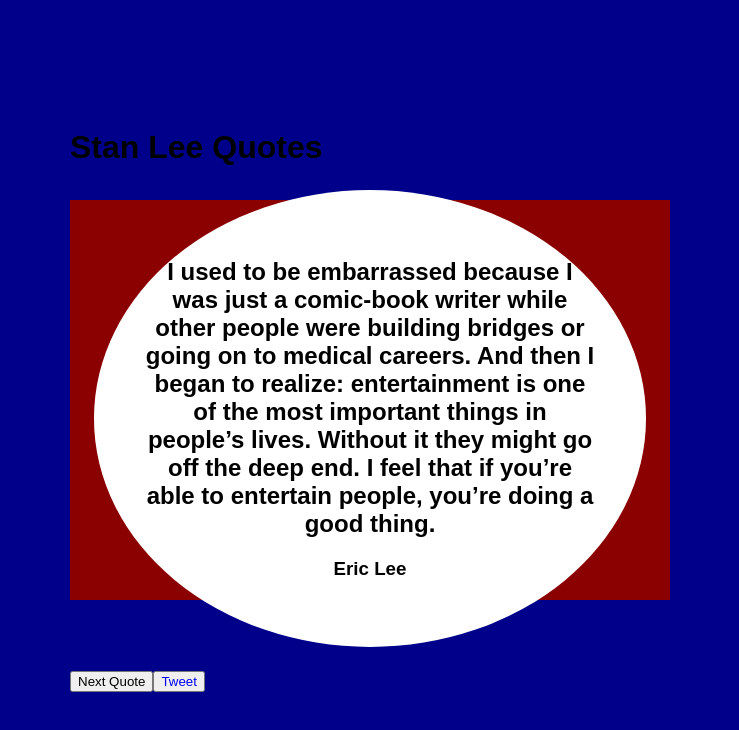
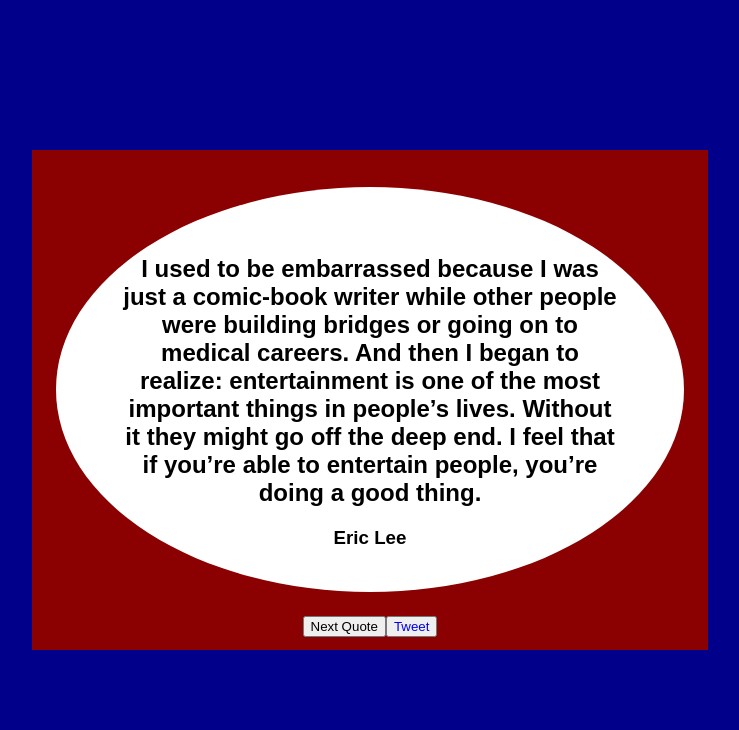
Before and after one commit to marthasharpe/Random-Joke-App, a React (Create React App) app: page / in a window 1280 px wide. Shown: the top 730 px of the page, without its empty margins (270-1009 px from the left). Built offline with nearby package versions, Linux system fonts and the light colour scheme.

Commit message:
fix styling

```diff
--- a/src/App.js
+++ b/src/App.js
@@ -7,8 +7,7 @@
   justifyContent: "center",
   alignItems: "center",
   background: "darkred",
-  width: 600,
-  height: 400
+  height: 500
 }
 
 function App() {
--- a/src/Buttons.js
+++ b/src/Buttons.js
@@ -1,8 +1,13 @@
 import React from 'react';
+
+const buttonBox = {
+    display: "flex",
+    justifyContent: "center",
+}
 
 function Buttons(props) {
     return(
-        <div className="button-container">
+        <div className="button-container" style={buttonBox}>
             <button
                 className="quote-button"
                 id="new-quote"
--- a/src/QuoteBox.js
+++ b/src/QuoteBox.js
@@ -64,8 +64,7 @@
     }
     render() {
         return(
-            <div id="quote-box">
-                <h1>Stan Lee Quotes</h1>
+            <div className="quote-box" id="quote-box">
                 <Quotes randomQuote={this.state.randomQuote}/>
                 <Buttons getQuote={this.getQuote}/>
             </div>
--- a/src/Quotes.js
+++ b/src/Quotes.js
@@ -1,11 +1,10 @@
 import React from 'react';
 
 const quoteBubble = {
-    width: "auto",
-    maxWidth: 500,
+    width: 500,
     background: "white",
     borderRadius: "50%",
-    padding: "3rem",
+    padding: "3rem 4rem 1.5rem 4rem",
     margin: "1.5rem",
     textAlign: "center"
   }
```
